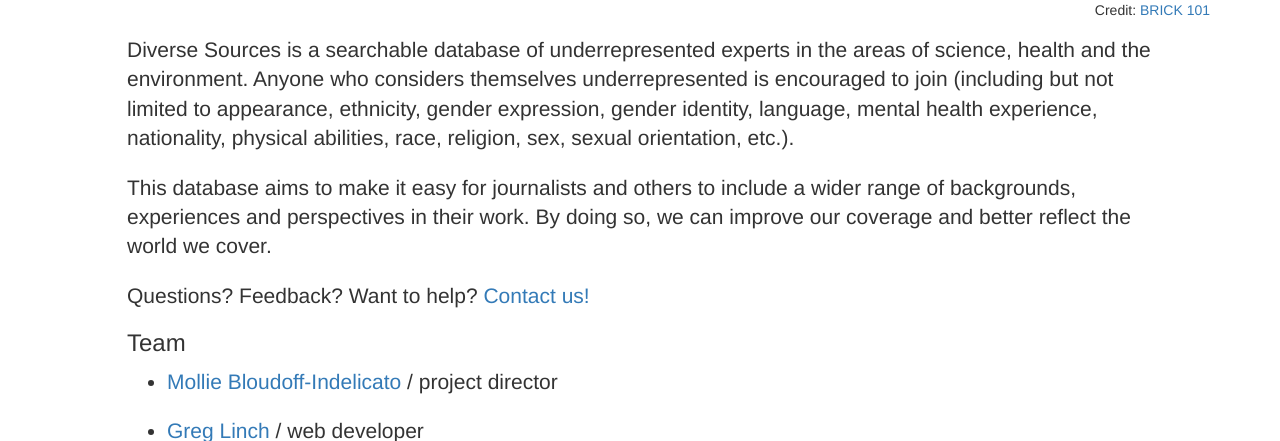
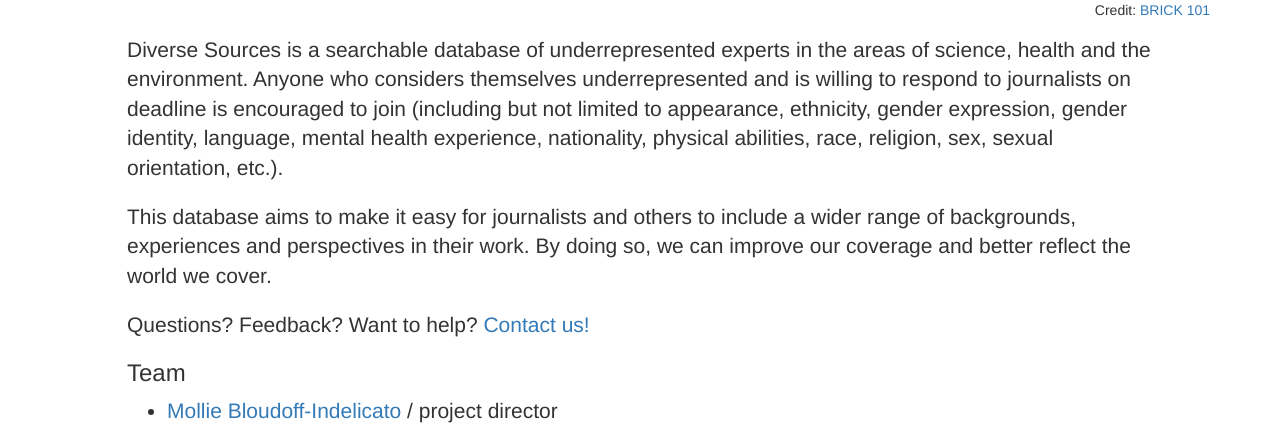
Before and after one commit to greglinch/sourcelist, a Django app: page /about in a window 1280 px wide. Shown: the part 1000-1441 px from the top of the page. Run offline with Django 3.2, Linux system fonts and the light colour scheme; some libraries are stand-ins or nearby versions.

Commit message:
update email_user and about page to say sources must be willing to respond on deadline to journo

```diff
--- a/sources/management/commands/email_user.py
+++ b/sources/management/commands/email_user.py
@@ -67,7 +67,7 @@ def email_user(email_address, status):
             subject_title += 'an admin'
 
         html_message = '\
-            <p>Diverse Sources is a searchable database of underrepresented experts in the areas of science, health and the environment. Anyone who considers themselves underrepresented is encouraged to join (including but not limited to appearance, ethnicity, gender expression, gender identity, language, mental health experience, nationality, physical abilities, race, religion, sex, sexual orientation, etc.).</p> \
+            <p>Diverse Sources is a searchable database of underrepresented experts in the areas of science, health and the environment. Anyone who considers themselves underrepresented and is willing to respond to journalists on deadline is encouraged to join (including but not limited to appearance, ethnicity, gender expression, gender identity, language, mental health experience, nationality, physical abilities, race, religion, sex, sexual orientation, etc.).</p> \
             <p>This database aims to make it easy for journalists and others to include a wider range of backgrounds, experiences and perspectives in their work. By doing so, we can improve our coverage and better reflect the world we cover.</p> \
             <p>To confirm you would like be included in the {project_name} database and to confirm the following information is correct, please click here:</p> \
             <p>{confirm_url}</p> \
--- a/templates/about.html
+++ b/templates/about.html
@@ -11,7 +11,7 @@
 	<!-- <img src="about-image.png" width="100%"> -->
 </div>
 <div class="main-content">
-	<p class="lead">Diverse Sources is a searchable database of underrepresented experts in the areas of science, health and the environment. Anyone who considers themselves underrepresented is encouraged to join (including but not limited to appearance, ethnicity, gender expression, gender identity, language, mental health experience, nationality, physical abilities, race, religion, sex, sexual orientation, etc.).</p>
+	<p class="lead">Diverse Sources is a searchable database of underrepresented experts in the areas of science, health and the environment. Anyone who considers themselves underrepresented and is willing to respond to journalists on deadline is encouraged to join (including but not limited to appearance, ethnicity, gender expression, gender identity, language, mental health experience, nationality, physical abilities, race, religion, sex, sexual orientation, etc.).</p>
 	<p class="lead">This database aims to make it easy for journalists and others to include a wider range of backgrounds, experiences and perspectives in their work. By doing so, we can improve our coverage and better reflect the world we cover.</p>
 	<p class="lead">Questions? Feedback? Want to help? <a href="/contact">Contact us!</a></p>
 	<h3>Team</h3>
```
